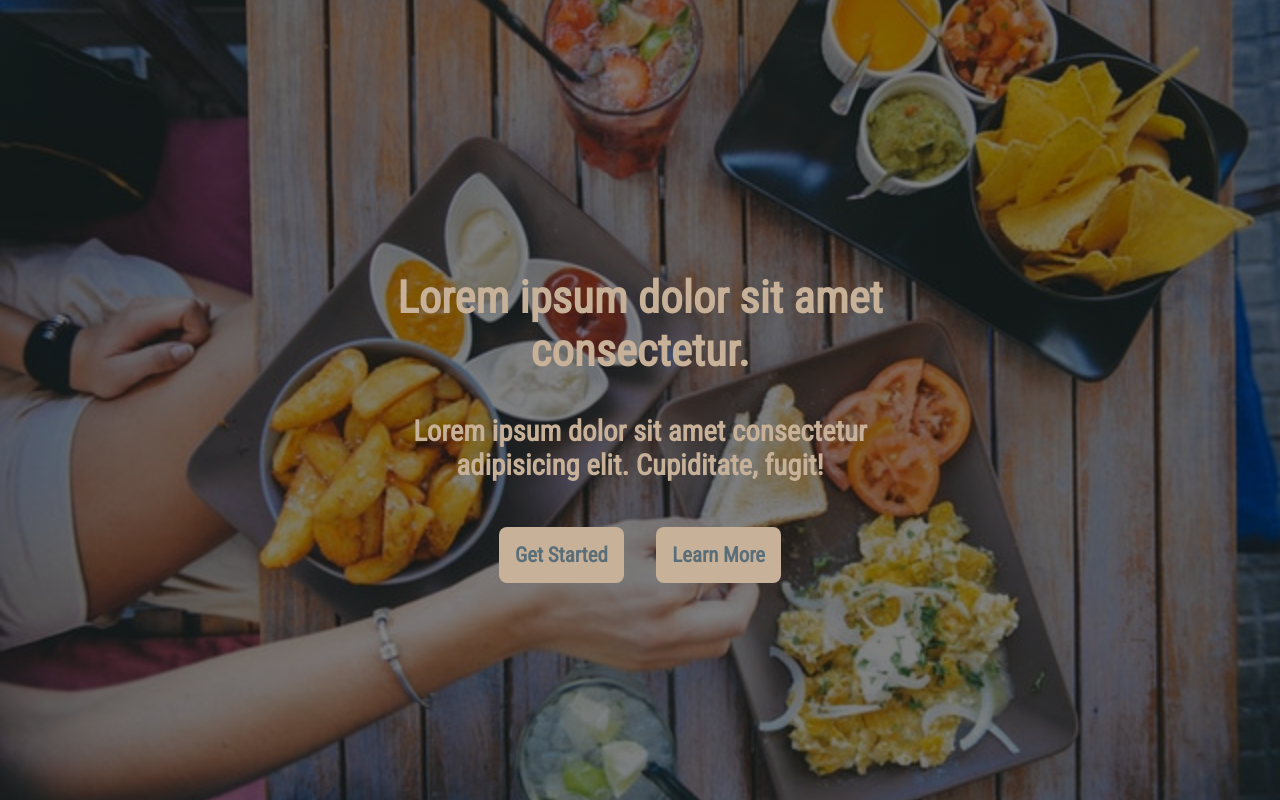
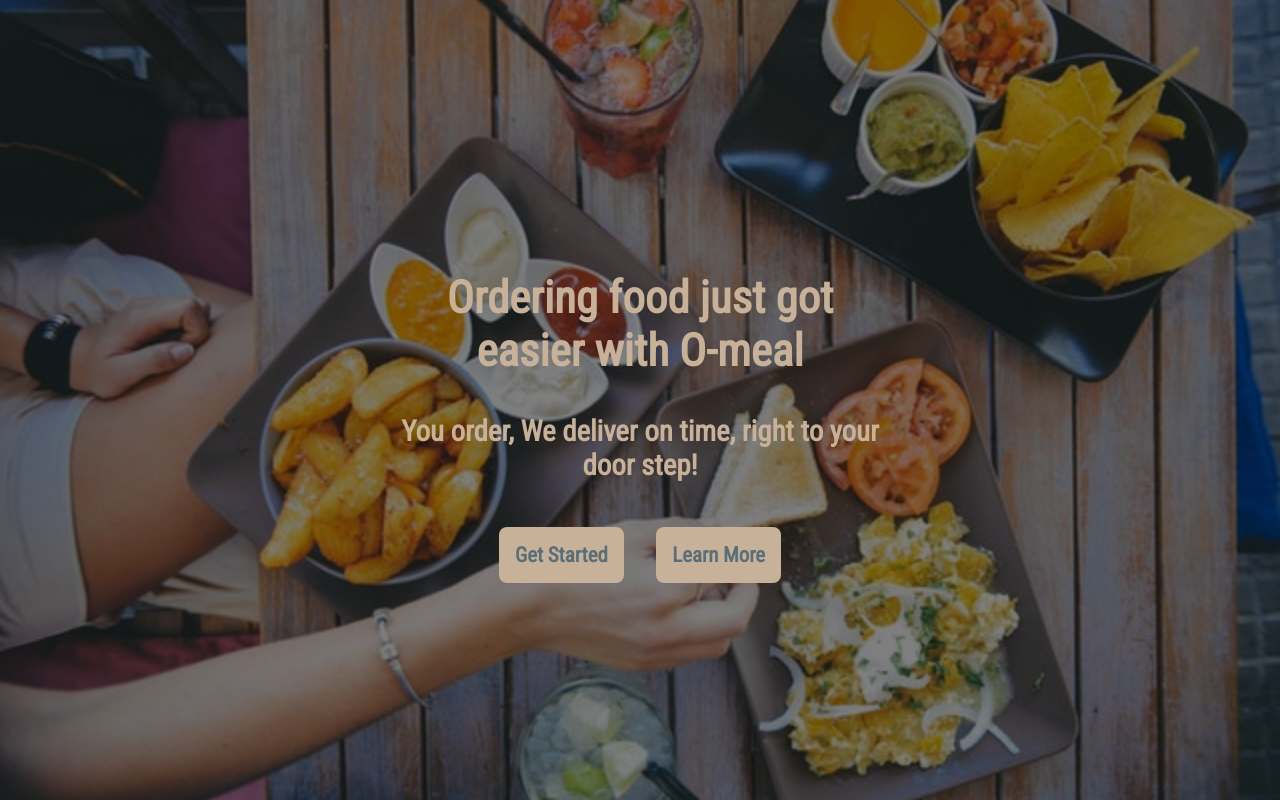
Before and after one commit to Daymorelah/orderMeal, a plain HTML site: page UI/html/landingPage.html in a window 1280 px wide. Drawn offline with Linux system fonts and the light colour scheme.

Commit message:
[Chore #160365639] Implement feedback on landing page

```diff
--- a/UI/html/landingPage.html
+++ b/UI/html/landingPage.html
@@ -14,8 +14,8 @@
     <section>
       <div id="text-container">
         <div id="text">
-          <h1>Lorem ipsum dolor sit amet consectetur.</h1>
-          <h3>Lorem ipsum dolor sit amet consectetur adipisicing elit. Cupiditate, fugit!</h3>
+          <h1>Ordering food just got easier with O-meal</h1>
+          <h3>You order, We deliver on time, right to your door step!</h3>
         </div>
         <div id="button">
           <button id="get-started">get started</button>
```
